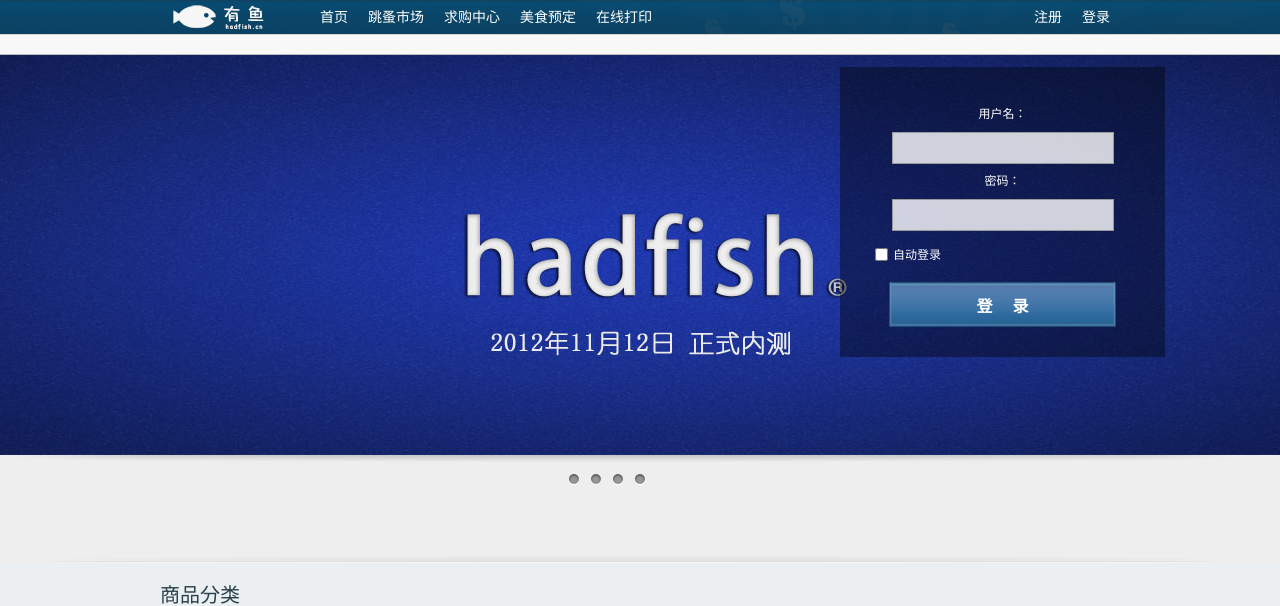
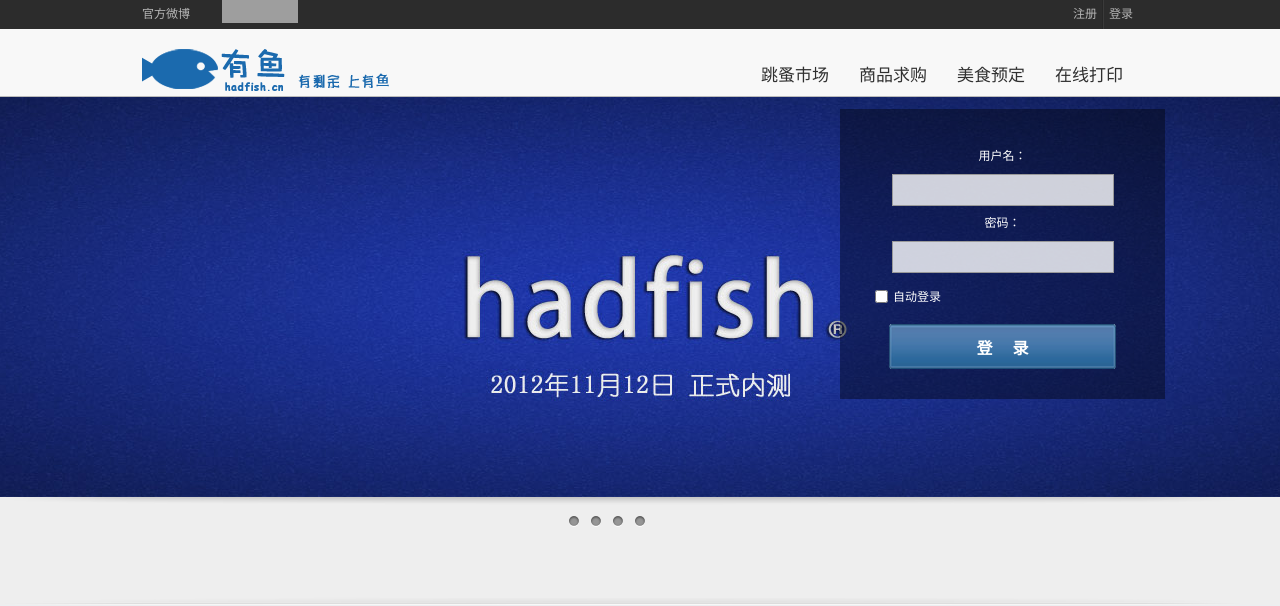
Before and after one commit to cloverstd/hadfish, a Python web app: template hadfish/templates/index.html in a window 1280 px wide. Shown: the top 606 px of the page. Run offline with Jinja, Linux system fonts and the light colour scheme; the template is opened without the code that fills it: most values are stand-ins (such as "Sample title", 1, 10 or a date in 2020); some libraries are stand-ins or nearby versions; grey boxes are pictures that could not be loaded.

Commit message:
首页导航条修改

```diff
--- a/hadfish/static/css/append.css
+++ b/hadfish/static/css/append.css
@@ -388,9 +388,11 @@
 	margin-top: 15px;
 }
 
+/*
 #index-head {
     margin-top:34px;
 }
+*/
 
 .alert-box {
 	width:960px;
--- a/hadfish/templates/index.html
+++ b/hadfish/templates/index.html
@@ -19,9 +19,26 @@
 </head>
 
 <body style="padding-top:0;">
+<div id="index-top">
+	<div id="index-top-wrap">
+		<div id="index-guanzhu">
+			<wb:follow-button uid="3089589865" type="red_1" width="80px" height="29px" style="display:block;float:left;width:80px;height:29px">官方微博</wb:follow-button>
+			<iframe scrolling="no" frameborder="0" allowtransparency="true" src="http://widget.renren.com/plugin/followbutton?page_id=601578383&color=0&model=0" style="display:block;float:left;width:76px;height:23px;" ></iframe>
+		</div>
+		<div id="index-reg">
+            {% if g.user %}
+            <a href="{{ url_for('account.logout') }}">注销</a>
+			<span class="link-split"></span>
+            <a href="{{ url_for('account.setting') }}">设置</a>
+            {% else %}
+            <a href="{{ url_for('account.register') }}">注册</a>
+			<span class="link-split"></span>
+            <a href="{{ url_for('account.login') }}">登录</a>
+            {% endif %}
+		</div>
+	</div>
+</div>
 
-    {% include "navigation.html" %}
-<!--
 <div id="index-head">
 	<div id="index-head-wrap" class="clearfix">
 		<div id="index-logo"><img src="/static/img/index-logo.png"></div>
@@ -32,9 +49,6 @@
 			<a href="javascript:void(0);" onclick="alert('即将上线！尽请期待(*^__^*)')">在线打印</a>
 		</div>
 	</div>
-</div>
--->
-<div id="index-head">
 </div>
 
 <!--以下是图片轮播-->
--- a/hadfish/templates/navigation.html
+++ b/hadfish/templates/navigation.html
@@ -10,10 +10,12 @@
                     <li class="left"><a href="{{ url_for('account.userinfo', uid=g.user.id) }}">个人主页</a></li>
                 {% endif %}
 
-                <li class="left"><a href="{{ url_for('item_sale.show_item') }}">跳蚤市场</a></li>
+                <li class="left"><a href="{{ url_for('item_sale.show_item') }}">商品交易</a></li>
                 <li class="left"><a href="{{ url_for('item_demand.show_item') }}">求购中心</a></li>
+                <!--
                 <li class="left"><a href="javascript:void(0);" onclick="alert('即将上线！尽请期待(*^__^*)')">美食预定</a></li>
                 <li class="left"><a href="javascript:void(0);" onclick="alert('即将上线！尽请期待(*^__^*)')">在线打印</a></li>
+                -->
             </ul>
             <ul class="right">
                 {% if g.user %}
```
